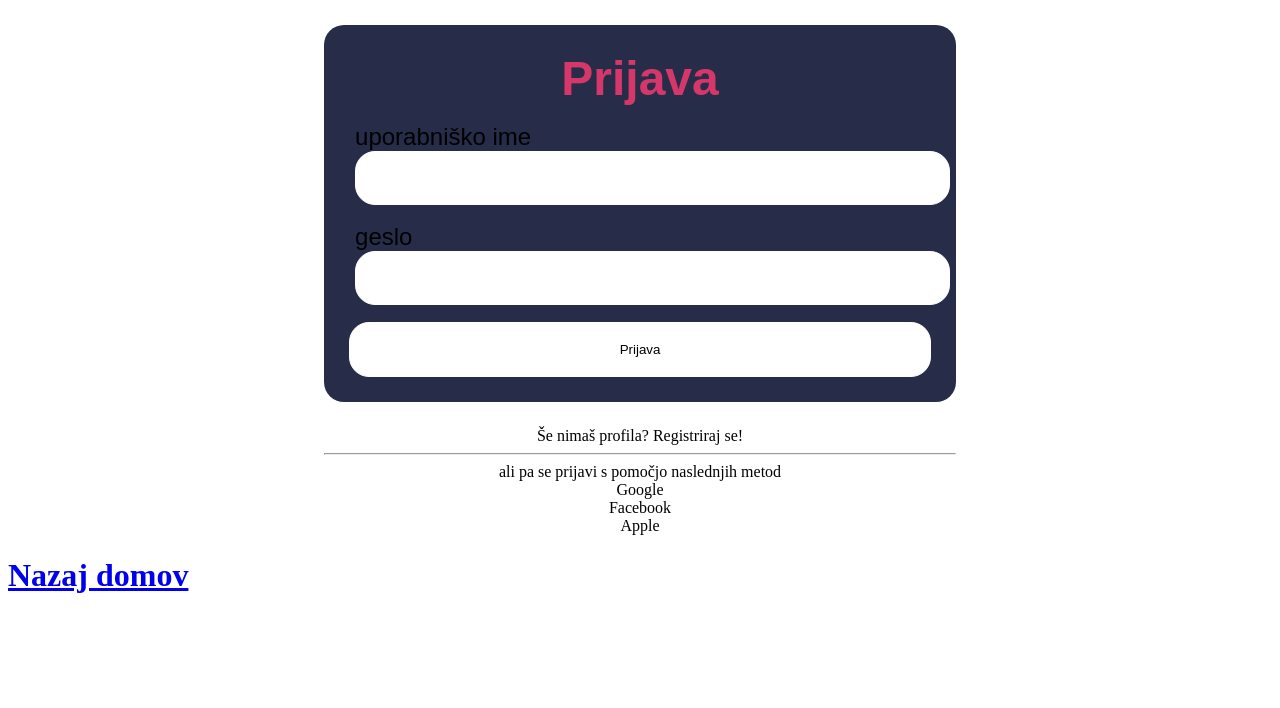
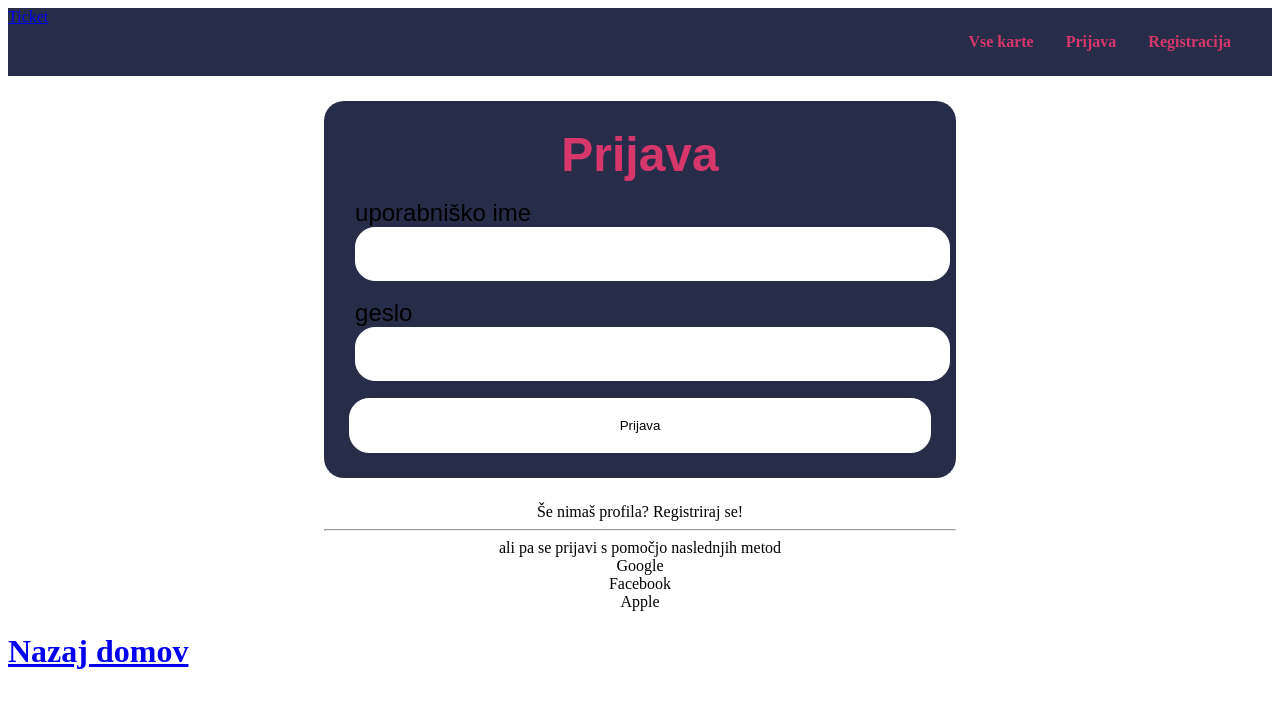
Before and after one commit to klemenNeco/rpo-projekt-frontend, a Next.js app: page /login in a window 1280 px wide. Shown: the top 708 px of the page. Built offline with nearby package versions, Linux system fonts and the light colour scheme.

Commit message:
vsekarte,karta,navbar popravki

```diff
--- a/components/navbar.js
+++ b/components/navbar.js
@@ -1,21 +1,23 @@
-import Layout from './layout';
-import styles from './navbar.module.css';
+import Layout from "./layout";
+import styles from "./navbar.module.css";
 
 export default function Navbar({ children }) {
   return (
     <Layout>
       <div className={styles.navbar}>
-                <a href='/'><div className="logo">Ticket</div></a>
+        <a href="/" className="logo">
+          Ticket
+        </a>
         <nav className={styles.item}>
           <ul className={styles.ul}>
             <li className={`${styles.left} ${styles.li}`}>
-                    <a href="/pages/vsekarte">Vse karte</a>
+              <a href="/vsekarte">Vse karte</a>
             </li>
             <li className={`${styles.prijava} ${styles.li}`}>
               <a href="/login">Prijava</a>
             </li>
             <li className={`${styles.registracija} ${styles.li}`}>
-                    <a href="/registration">Registracija</a>
+              <a href="/register">Registracija</a>
             </li>
           </ul>
         </nav>
--- a/components/navbar.module.css
+++ b/components/navbar.module.css
@@ -7,9 +7,9 @@
 
 .logo {
   margin-left: 1rem;
-    font-size: 50px;
+  font-size: 150px;
   font-weight: bolder;
-    color: rgb(183, 0, 255);
+  color: rgba(255, 255, 255, 0.904);
   align-content: center;
 }
 
@@ -31,6 +31,6 @@
 
 .li > a {
   text-decoration: none;
-    color: #D6376B;
+  color: #d6376b;
   font-weight: bold;
 }
--- a/package.json
+++ b/package.json
@@ -6,8 +6,8 @@
     "start": "next start"
   },
   "dependencies": {
-    "next": "latest",
-    "react": "18.2.0",
-    "react-dom": "18.2.0"
+    "next": "^13.0.6",
+    "react": "^18.2.0",
+    "react-dom": "^18.2.0"
   }
 }
--- a/pages/login.js
+++ b/pages/login.js
@@ -1,11 +1,13 @@
 import Link from "next/link";
 import Layout from "../components/layout";
-import styles from "../styles/login.module.css"
+import styles from "../styles/login.module.css";
+import Navbar from "../components/navbar";
 
 export default function Login() {
   return (
     <Layout>
       <div>
+        <Navbar />
         <section id={styles.loginForm}>
           <h1>Prijava</h1>
           <form action="submit">
@@ -30,8 +32,10 @@ export default function Login() {
             <div>Apple</div>
           </div>
         </section>
-                <h1><Link href="/">Nazaj domov</Link></h1>
+        <h1>
+          <Link href="/">Nazaj domov</Link>
+        </h1>
       </div>
     </Layout>
-    )
+  );
 }
```
Also changed, not shown: components/karta.js (added, +13 -0 lines), pages/register.js (+6 -3 lines), pages/vsekarte.js (added, +13 -0 lines), 1 other file (tests, documents, lock files or other folders). Lines whose indentation alone changed are shown as unchanged.
